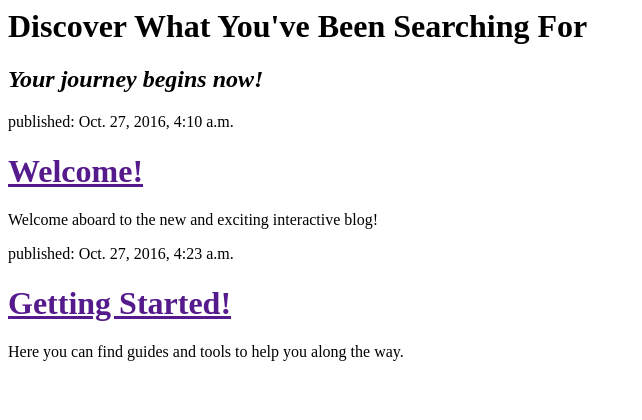
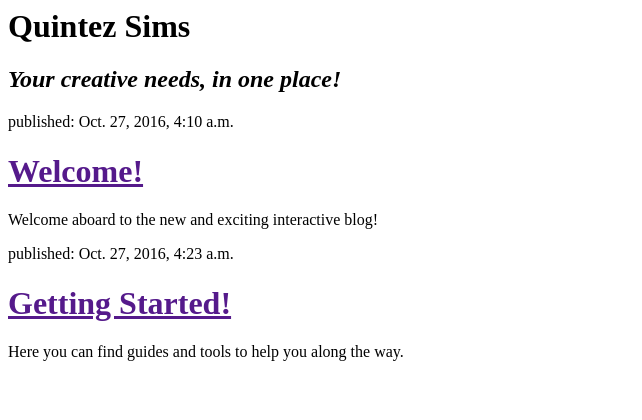
Before and after one commit to quintezs/my-first-blog, a Django app: page / in a window 1280 px wide. Shown: the top 420 px of the page, without its empty margins (0-642 px from the left). Run offline with Django 3.2, Linux system fonts and the light colour scheme; data comes from the database, SQL or seed files in the repository; parts of the project's set-up code (start-up, migrations or seed data) failed here and were passed over.

Commit message:
First Step

```diff
--- a/mysite/blog/templates/blog/post_list.html
+++ b/mysite/blog/templates/blog/post_list.html
@@ -3,15 +3,15 @@
 
 <html>
   <head>
-    <title>The Climb</title>
+    <title>QSims</title>
   </head>
 
   <body>
     <div>
-      <h1 ><strong>Discover What You've Been Searching For</h1> </strong>
+      <h1 ><strong>Quintez Sims</h1> </strong>
     </div>
     <div>
-      <h2><em>Your journey begins now!</em></h2>
+      <h2><em>Your creative needs, in one place!</em></h2>
     </div>
 
     {% for post in posts %}
@@ -23,5 +23,5 @@
     {% endfor %}
     <br /> <br />
 
-    <ul><li><a href ="http://127.0.0.1:8000/polls">Polls App</a></li>
+    <ul><li><a href ="/polls">Polls App</a></li>
 </html>
```
